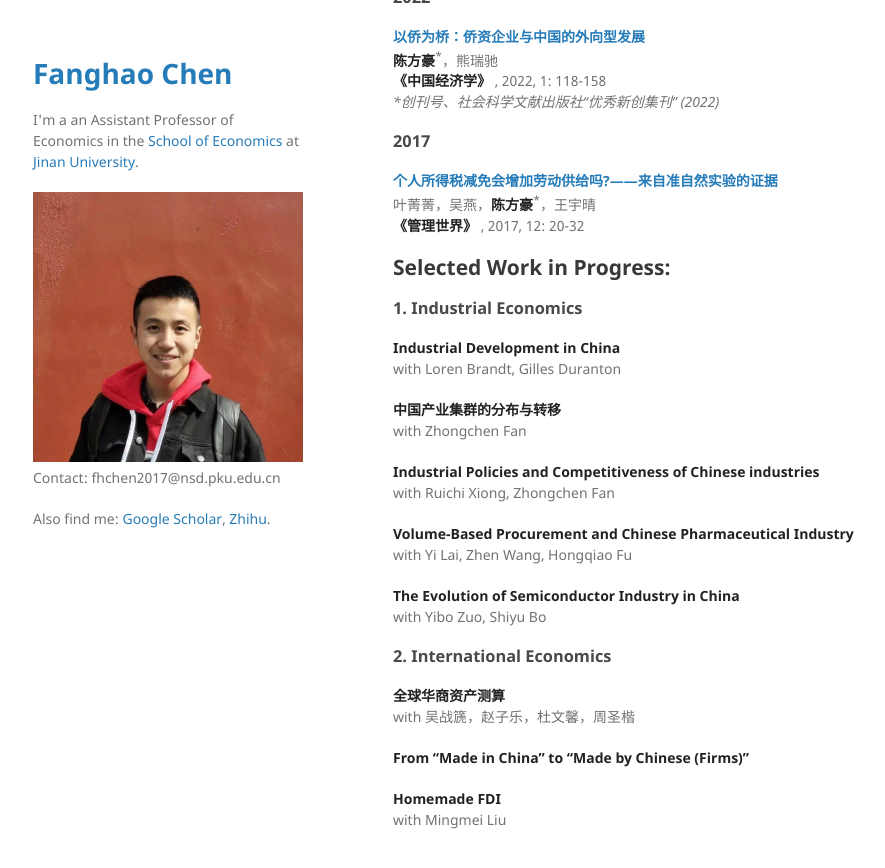
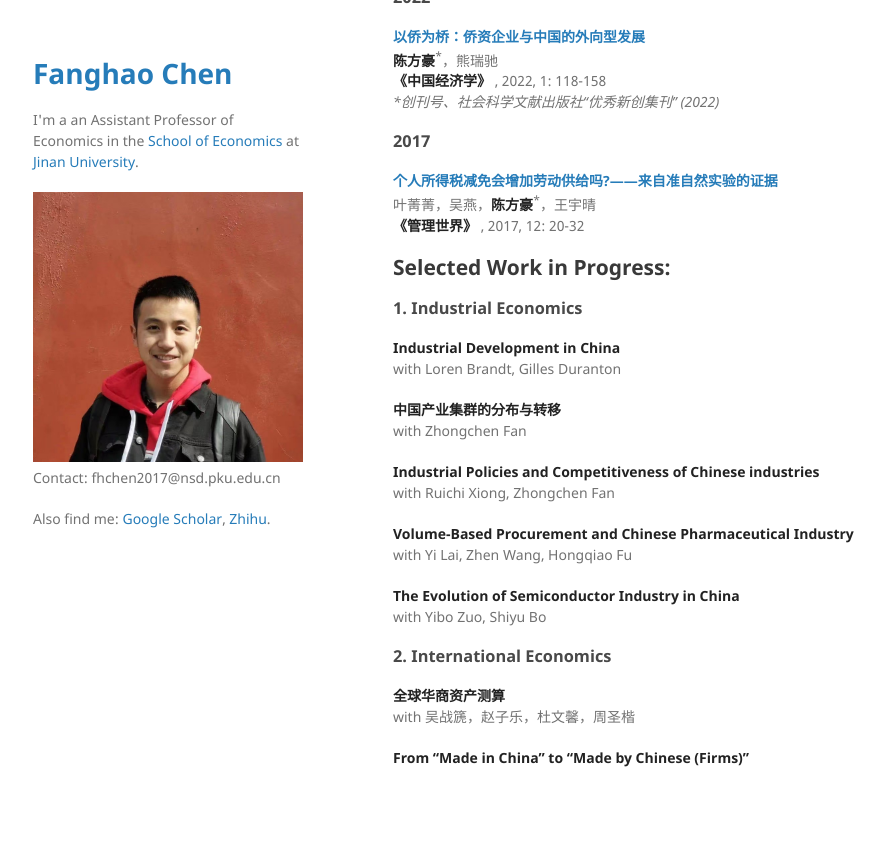
Before and after one commit to FanghaoChen/homepage, a Jekyll site: the page built from research.md, in a window 1280 px wide and 900 px high, scrolled down 1210 px. Shown: the top 868 px of the window, without its empty margins (177-1062 px from the left). Built offline with Jekyll 4.4.1, drawn with Linux system fonts in a browser that asks for light colours; after the commit the page ends 2048 px from its top, so only the background shows below that.

Commit message:
Update research.md

```diff
--- a/research.md
+++ b/research.md
@@ -91,7 +91,4 @@ with 吴战篪，赵子乐，杜文馨，周圣楷
 
 **From "Made in China" to "Made by Chinese (Firms)"**
 
-**Homemade FDI** <br/>
-with Mingmei Liu
-
 <!---  comment syntax --->
```
